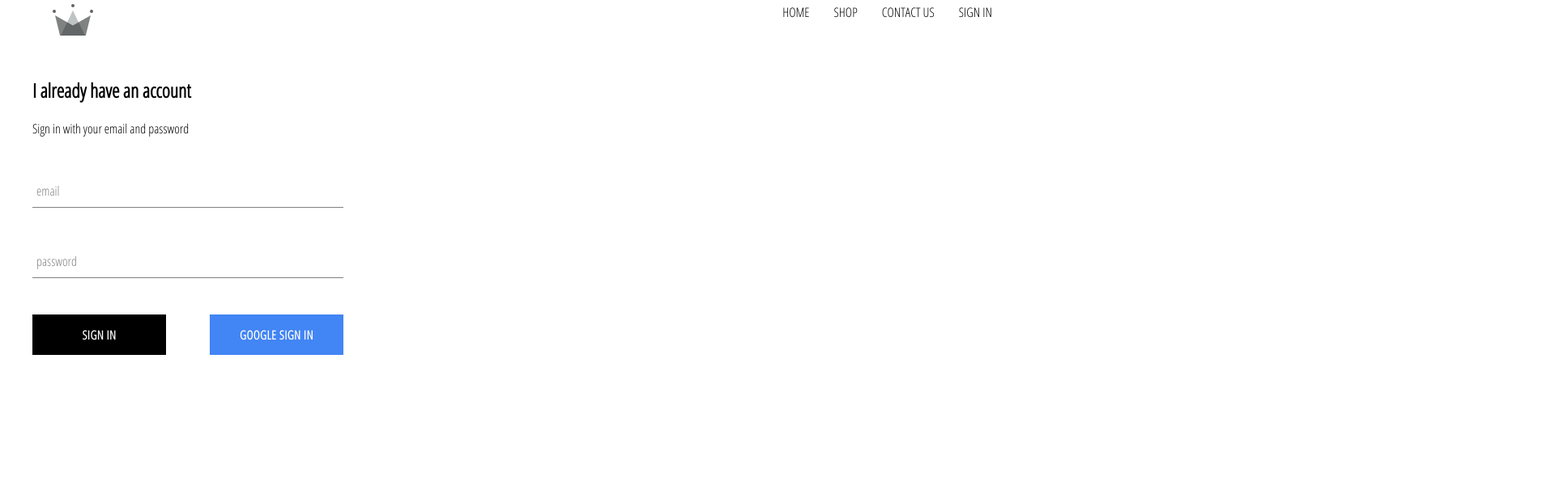
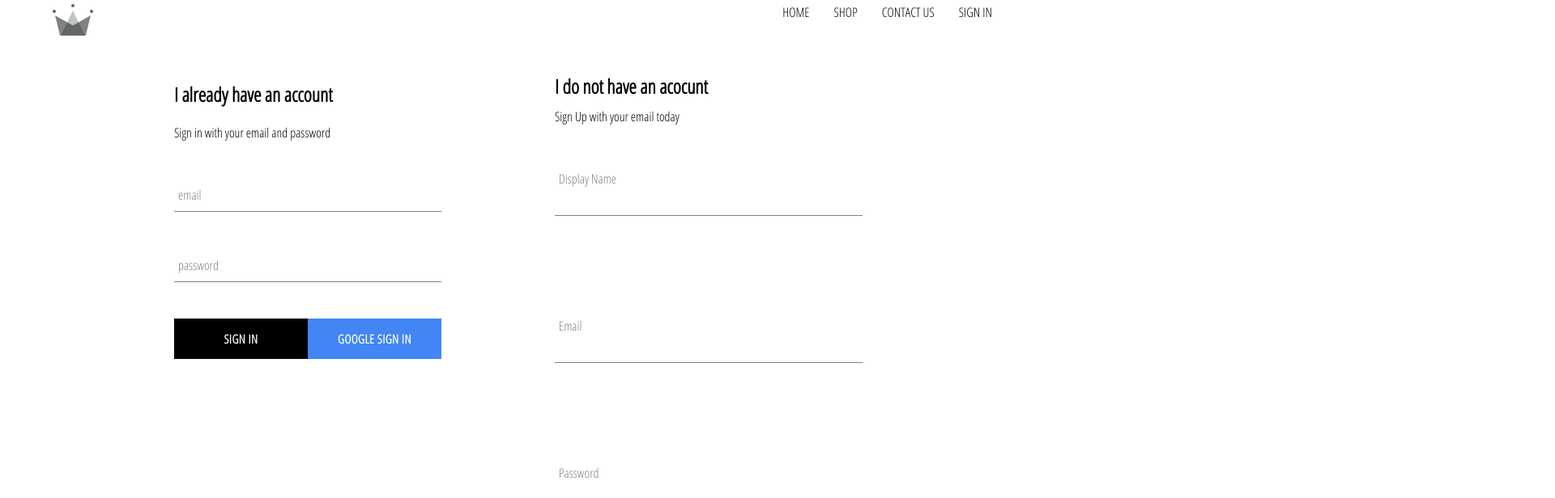
Before and after one commit to ctcoleman/React-CCCS_Clothing, a React (Create React App) app: page /signin in a window 1280 px wide. Shown: the part 40-656 px from the top of the page at 81% size, 1920 px wide, since content can reach past the window. Built offline with nearby package versions, Linux system fonts and the light colour scheme; no server answers.

Commit message:
Added sign up by creating a user and linked to fireside auth and database | SignIn with username/password to follow

```diff
--- a/src/App.js
+++ b/src/App.js
@@ -5,7 +5,7 @@
 import Homepage from './pages/Homepage/homepage.component'
 import Shop from './pages/Shop/shop.component'
 import SignInPage from './pages/Sign-In-Page/sign-in-page.component'
-import { auth } from './firebase/firebase.utils'
+import { auth, createUserDoc } from './firebase/firebase.utils'
 
 import './App.css';
 
@@ -21,9 +21,23 @@
   unsubscribeFromAuth = null
 
   componentDidMount() {
-    auth.onAuthStateChanged(user => {
-      this.setState({ currentUser: user })
-      console.log(user)
+    this.unsubscribeFromAuth = auth.onAuthStateChanged(async userAuth => {
+      if (userAuth) {
+        const userRef = await createUserDoc(userAuth)
+
+        userRef.onSnapshot(snapShot => {
+          this.setState({
+            currentUser: {
+              id: snapShot.id,
+              ...snapShot.data()
+            }
+          })
+          console.log(this.state)
+        })
+      }
+      else {
+        this.setState({ currentUser: userAuth })
+      }
     })
   }
 
--- a/src/components/sign-in-form/sign-in-form.styles.sass
+++ b/src/components/sign-in-form/sign-in-form.styles.sass
@@ -1,2 +1,11 @@
-.sign-in-form
-  width: 30vw
+.sign-in-page
+  width: 380px
+  display: flex
+  flex-direction: column
+
+  .title
+    margin: 10px 0px
+
+  .buttons
+    display: flex
+    justify-content: space-between
--- /dev/null
+++ b/src/components/sign-up-form/sign-up-form.component.jsx
@@ -0,0 +1,96 @@
+import { Component } from 'react'
+
+import FormInput from '../form-input/form-input.component'
+import FormButton from '../form-button/form-button.component'
+import { auth, createUserDoc } from '../../firebase/firebase.utils'
+
+import './sign-up-form.styles.sass'
+
+export default class SignUpForm extends Component {
+  constructor() {
+    super()
+
+    this.state = {
+      displayName: '',
+      email: '',
+      password: '',
+      confirmPassword: ''
+    }
+  }
+
+  handleSubmit = async e => {
+    e.preventDefault()
+
+    const { displayName, email, password, confirmPassword } = this.state
+
+    if(password !== confirmPassword) {
+      alert('check passwords')
+      return
+    }
+
+    try {
+      const { user } = await auth.createUserWithEmailAndPassword(email, password)
+
+      await createUserDoc(user, { displayName })
+
+      this.setState({
+        displayName: '',
+        email: '',
+        password: '',
+        confirmPassword: ''
+      })
+    } catch(e) { console.log(e)}
+  }
+
+  handleChange = e => {
+    const { name, value } = e.target
+
+    this.setState({ [name]: value })
+  }
+
+  render() {
+    const { displayName, email, password, confirmPassword } = this.state
+    return(
+      <div className='sign-up'>
+        <h2 className='title'>I do not have an acocunt</h2>
+        <span>Sign Up with your email today</span>
+
+        <form className='sign-up-form' onSubmit={this.handleSubmit}>
+          <FormInput
+            label='Display Name'
+            type='text'
+            name='displayName'
+            value={displayName}
+            onChange={this.handleChange}
+            required
+          />
+          <FormInput
+            label='Email'
+            type='email'
+            name='email'
+            value={email}
+            onChange={this.handleChange}
+            required
+          />
+          <FormInput
+            label='Password'
+            type='password'
+            name='password'
+            value={password}
+            onChange={this.handleChange}
+            required
+            />
+          <FormInput
+            label='Confirm Password'
+            type='password'
+            name='confirmPassword'
+            value={confirmPassword}
+            onChange={this.handleChange}
+            required
+          />
+          <FormButton type='submit'>SIGN UP NOW</FormButton>
+        </form>
+      </div>
+    )
+  }
+}
--- /dev/null
+++ b/src/components/sign-up-form/sign-up-form.styles.sass
@@ -0,0 +1,7 @@
+.sign-up-form
+  display: flex
+  flex-direction: column
+  width: 380px
+
+  .title
+    margin: 10px 0
--- a/src/firebase/firebase.utils.js
+++ b/src/firebase/firebase.utils.js
@@ -12,6 +12,29 @@
   measurementId: "G-FGR8DVYTTZ"
 }
 
+export const createUserDoc = async (userAuth, otherData) => {
+  if (!userAuth) return
+
+  const userRef = firestore.doc(`users/${userAuth.uid}`)
+  const snapShot = await userRef.get()
+
+  if(!snapShot.exists) {
+    const { displayName, email } = userAuth
+    const createdAt = new Date()
+
+    try {
+      await userRef.set({
+        displayName,
+        email,
+        createdAt,
+        ...otherData
+      })
+    } catch (err) { console.log('error creating user', err.message) }
+  }
+
+  return userRef
+}
+
 firebase.initializeApp(config)
 
 
--- a/src/pages/Sign-In-Page/sign-in-page.component.jsx
+++ b/src/pages/Sign-In-Page/sign-in-page.component.jsx
@@ -1,9 +1,12 @@
 import SignInForm from '../../components/sign-in-form/sign-in-form.component'
+import SignUpForm from '../../components/sign-up-form/sign-up-form.component'
+
 import './sign-in-page.styles.sass'
 
 const SignInPage = () => (
   <div className='sign-in-page'>
     <SignInForm />
+    <SignUpForm />
   </div>
 )
 
--- a/src/pages/Sign-In-Page/sign-in-page.styles.sass
+++ b/src/pages/Sign-In-Page/sign-in-page.styles.sass
@@ -1,11 +1,6 @@
 .sign-in-page
-  width: 380vw
+  width: 850px
   display: flex
-  flex-direction: column
-
-  .title
-    margin: 10px 0px
-
-  .buttons
-    display: flex
-    justify-content: space-between
+  flex-direction: row
+  justify-content: space-between
+  margin: 30px auto
```
